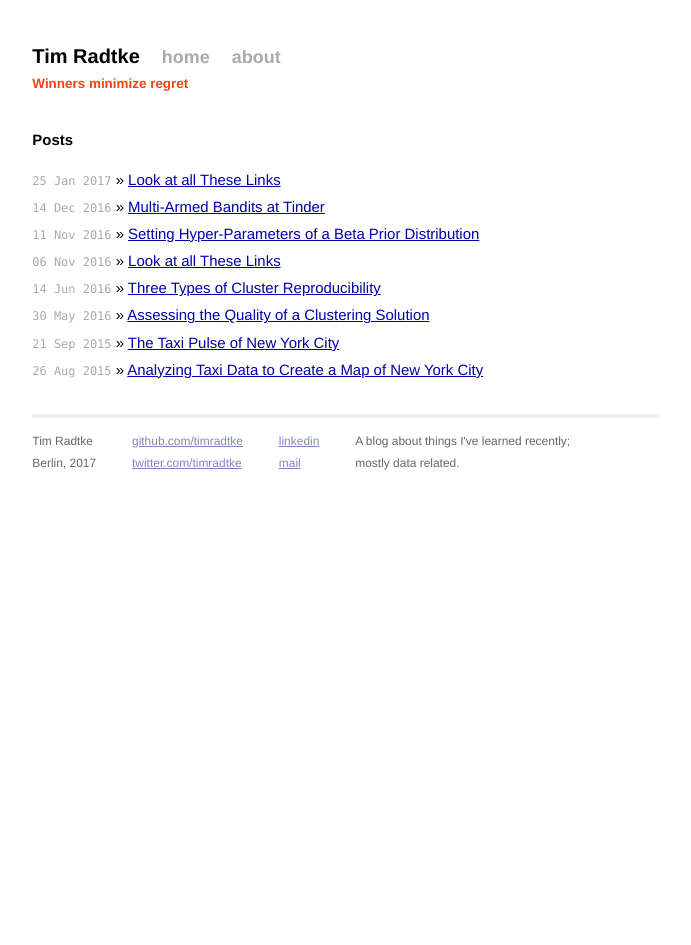
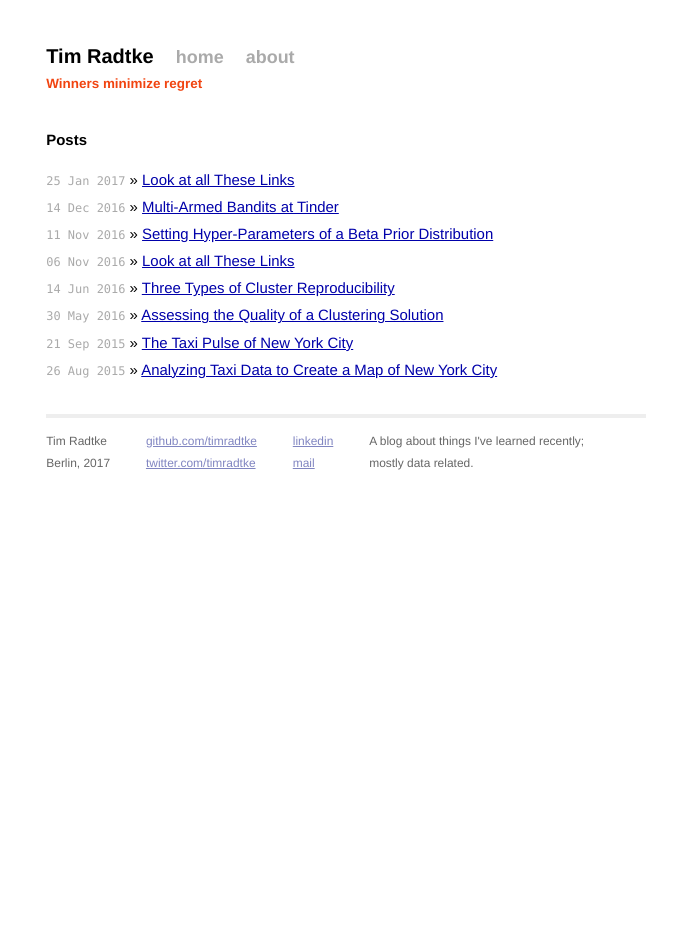
Before and after one commit to timradtke/timradtke.github.io, a Jekyll site: the page built from index.html, in a window 1280 px wide. Shown: the whole page, without its empty margins (290-981 px from the left). Built offline with Jekyll 4.4.1, drawn with Linux system fonts in a browser that asks for light colours.

Commit message:
adjust max-width

```diff
--- a/css/main.css
+++ b/css/main.css
@@ -87,8 +87,8 @@ img {
 .site {
   font-size: 115%;
   text-align: justify;
-  width: 42em;
-  /*max-width: 600px;*/
+  /*width: 42em;*/
+  max-width: 600px;
   margin: 3em auto 2em;
   padding-left: 1.5em;
   padding-right: 2em;
```
